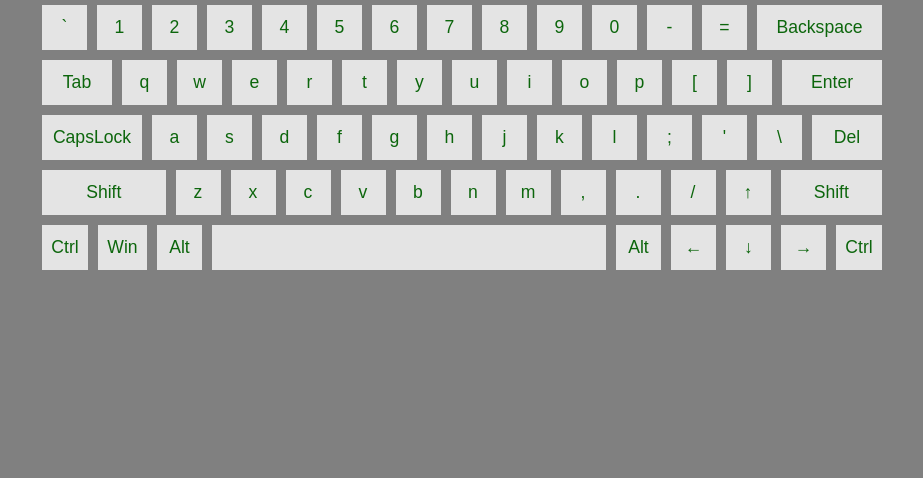
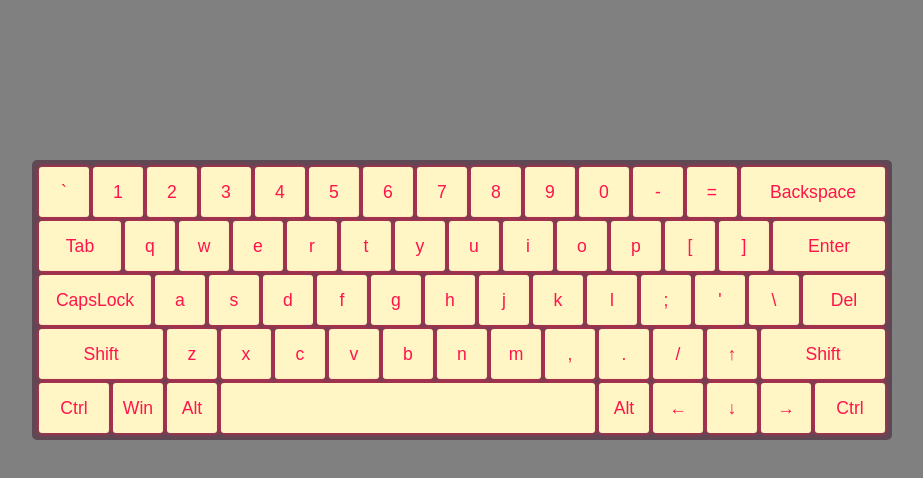
Before and after one commit to h3nnessey/virtual-keyboard, a website with bundled scripts: page src/index.html in a window 1280 px wide. Shown: the whole page, without its empty margins (178-1101 px from the left). Built offline with nearby package versions, Linux system fonts and the light colour scheme.

Commit message:
feat: add styles to keyboard

```diff
--- a/src/index.js
+++ b/src/index.js
@@ -1,29 +1,38 @@
 import keys from './keys.js';
 
 window.addEventListener('DOMContentLoaded', () => {
-  const div = document.createElement('div');
-  div.classList.add('container');
+  const container = document.createElement('div');
+  const keyboard = document.createElement('div');
+
+  container.classList.add('container');
+  keyboard.classList.add('keyboard');
 
   Object.entries(keys).forEach(([key, value]) => {
     const button = document.createElement('button');
     button.classList.add('keyboard__key', key);
     button.textContent = value;
-    div.appendChild(button);
+    keyboard.appendChild(button);
   });
-
-  document.body.appendChild(div);
+  container.appendChild(keyboard);
+  document.body.appendChild(container);
 
   window.addEventListener('keydown', (e) => {
     e.preventDefault();
     const { code } = e;
     const button = document.querySelector(`.${code}`);
-    button.classList.add('active');
+    button.classList.add('keyboard__key_active');
   });
 
   window.addEventListener('keyup', (e) => {
     e.preventDefault();
     const { code } = e;
     const button = document.querySelector(`.${code}`);
-    button.classList.remove('active');
+    button.classList.remove('keyboard__key_active');
+  });
+
+  window.addEventListener('blur', () => {
+    document
+      .querySelectorAll('.keyboard__key')
+      .forEach((key) => key.classList.remove('keyboard__key_active'));
   });
 });
--- a/src/style.css
+++ b/src/style.css
@@ -14,39 +14,60 @@ body {
   background-color: grey;
 }
 
-.container {
-  margin: 0 auto;
-  max-width: 850px;
-  display: flex;
-  flex-wrap: wrap;
-}
-
 button {
   outline: none;
   border: none;
+  -webkit-tap-highlight-color: transparent;
+}
+
+.container {
+  margin: 0 auto;
+  padding-top: 20vh;
+  max-width: 1440px;
+  width: 100%;
+  height: 100%;
+}
+
+.keyboard {
+  display: flex;
+  flex-wrap: wrap;
+  margin: 0 auto;
+  padding: 5px;
+  max-width: 860px;
+  border-radius: 5px;
+  background-color: #5d4954;
 }
 
 .keyboard__key {
-  flex-grow: 1;
-  min-width: 45px;
-  height: 45px;
-  margin: 5px;
+  position: relative;
+  width: 50px;
+  height: 50px;
+  margin: 2px;
   padding: 0 5px;
+  border-radius: 3px;
   font-size: 1.1rem;
   font-weight: 500;
   text-align: center;
-  color: darkgreen;
-  opacity: 0.9;
+  color: #ff144b;
   cursor: pointer;
+  background-color: #fff5c5;
+  box-shadow: 0 0 5px;
 }
 
-.keyboard__key:hover {
-  opacity: 1;
+.keyboard__key_active {
+  background-color: #fff5be;
+  transform: scale(0.97);
 }
 
-.keyboard__key.active {
-  color: red;
-  transform: scale(0.95);
+.keyboard__key.Delete,
+.keyboard__key.Tab,
+.keyboard__key.Enter,
+.keyboard__key.CapsLock,
+.keyboard__key.Backspace,
+.keyboard__key.ShiftLeft,
+.keyboard__key.ShiftRight,
+.keyboard__key.Space {
+  flex-grow: 1;
 }
 
 .keyboard__key.Delete,
@@ -59,15 +80,20 @@ button {
   width: 100px;
 }
 
-.keyboard__key.Backspace,
-.keyboard__key.ShiftLeft {
+.keyboard__key.Backspace {
   width: 110px;
 }
 
+.keyboard__key.ShiftLeft,
 .keyboard__key.ShiftRight {
-  width: 88px;
+  width: 120px;
 }
 
 .keyboard__key.Space {
-  width: 45.333%;
+  width: 43.333%;
 }
+
+.keyboard__key.ControlLeft,
+.keyboard__key.ControlRight {
+  width: 70px;
+}
```
